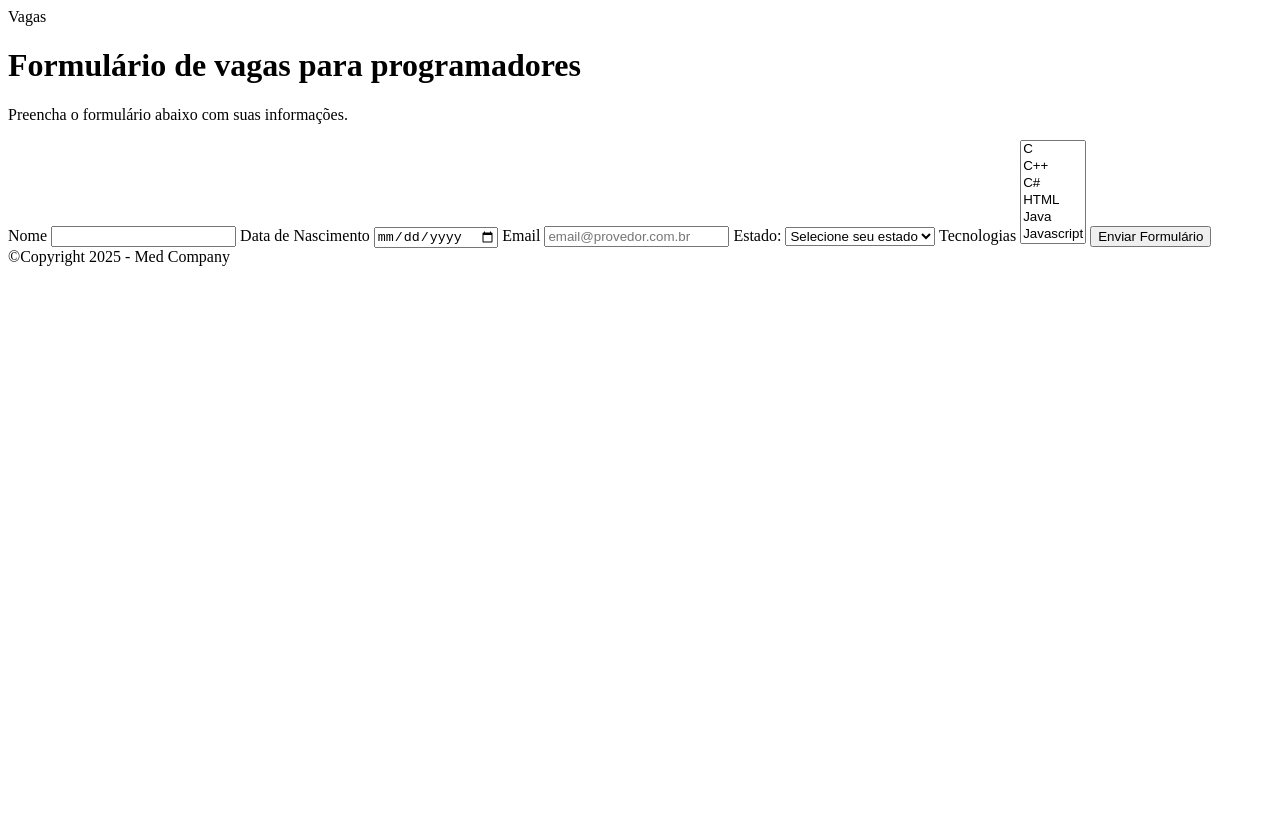
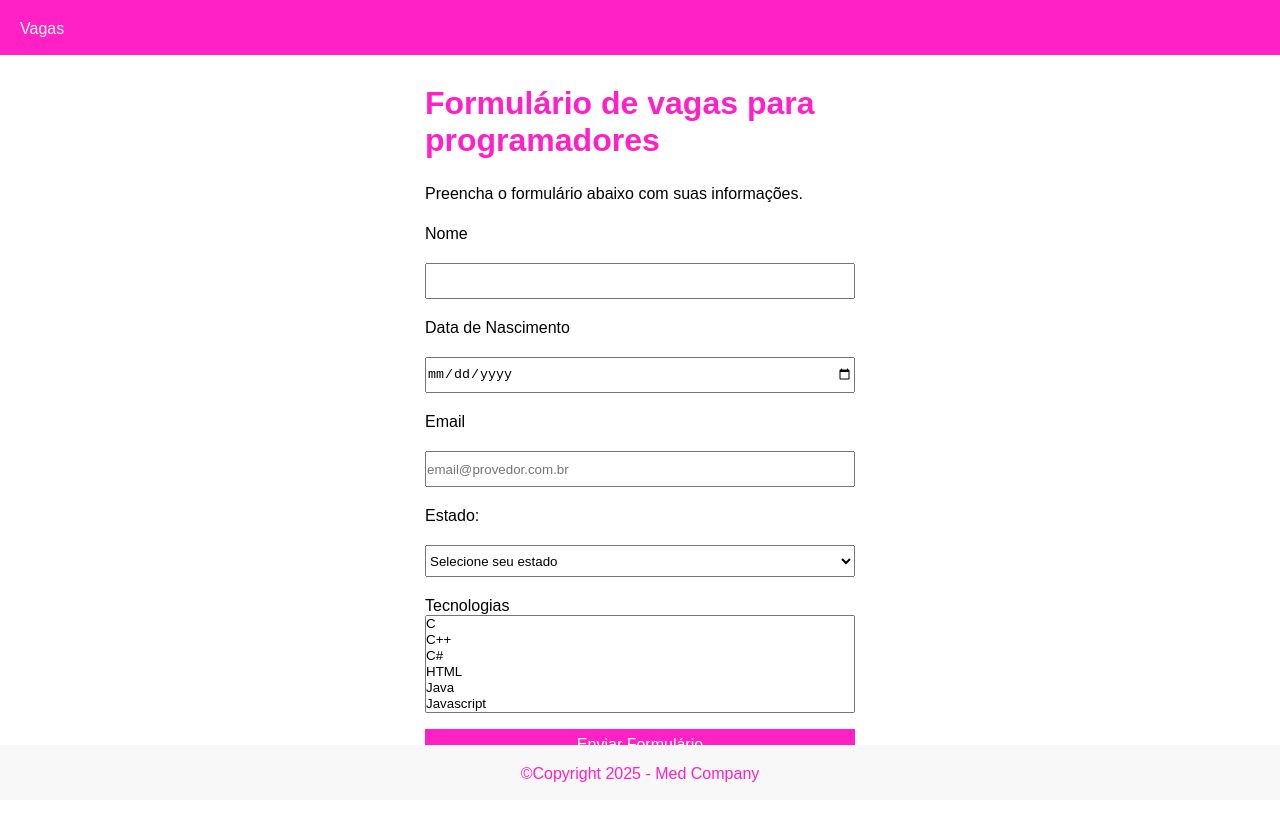
Before and after one commit to JSeno/Curso-DevMedia, a plain HTML site: page 16-ProjetoFormularioSelect/index.html in a window 1280 px wide. Drawn offline with Linux system fonts and the light colour scheme.

Commit message:
Acrescentado CSS da página do formulário

```diff
--- a/16-ProjetoFormularioSelect/css/style.css
+++ b/16-ProjetoFormularioSelect/css/style.css
@@ -0,0 +1,84 @@
+* {
+  margin: 0;
+  padding: 0;
+}
+
+body {
+  height: 100%;
+}
+
+header {
+  width: 100%;
+  height: 55px;
+  padding: 20px;
+  box-sizing: border-box;
+  background-color: #ff21c5;
+  color: #f8f8f8;
+  font-family: sans-serif;
+  font-size: 16px;
+}
+
+main {
+  display: flex;
+  flex-direction: column;
+  width: 100%;
+  max-width: 430px;
+  margin: 30px auto;
+  height: 100%;
+}
+
+p {
+  margin: 20px 0 0 0;
+  line-height: 30px;
+  font-family: sans-serif;
+}
+
+h1 {
+  font-family: sans-serif;
+  color: #ff21c5;
+}
+
+form {
+  display: flex;
+  flex-direction: column;
+  width: 100%;
+  font-family: sans-serif;
+  padding: 16px 0;
+}
+
+.inputText {
+  height: 32px;
+  margin: 20px 0;
+}
+
+.select {
+  height: 32px;
+  margin: 20px 0;
+}
+
+.selectMutiple {
+  margin: 20px 0;
+}
+
+button {
+  background: #ff21c5;
+  border: none;
+  height: 32px;
+  font-family: sans-serif;
+  font-size: 16px;
+  color: #ffffff;
+  margin: 16px 0 0 0;
+}
+
+footer {
+  width: 100%;
+  height: 55px;
+  position: sticky;
+  bottom: 0;
+  padding: 20px;
+  box-sizing: border-box;
+  text-align: center;
+  font-family: sans-serif;
+  background: #f8f8f8;
+  color: #ff21c5;
+}
--- a/16-ProjetoFormularioSelect/index.html
+++ b/16-ProjetoFormularioSelect/index.html
@@ -5,6 +5,7 @@
   <meta charset="UTF-8">
   <meta name="viewport" content="width=device-width, initial-scale=1.0">
   <title>Formulário utilizando Select</title>
+  <link rel="stylesheet" href="css/style.css">
 </head>
 
 <body>
```
